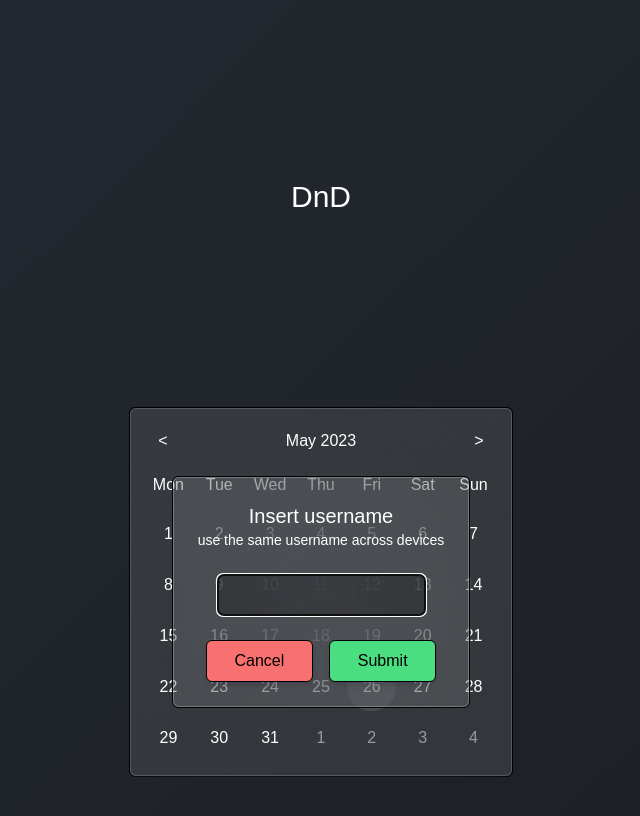
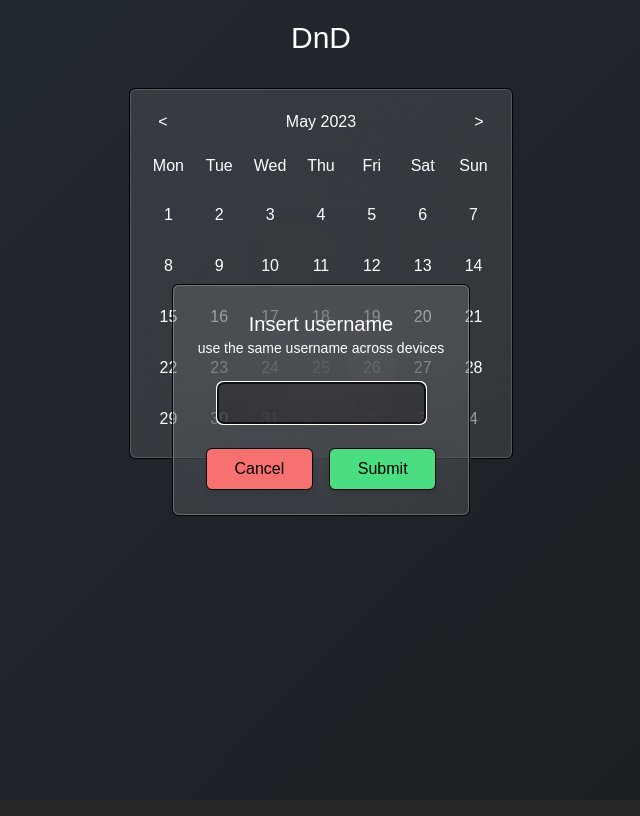
Before and after one commit to adbc-0/event_manager, a Next.js app: page /events/1 in a window 1280 px wide. Shown: the top 816 px of the page, without its empty margins (319-959 px from the left). Built offline with nearby package versions, Linux system fonts and the light colour scheme; a web font is replaced by a local one.

Commit message:
Fix grid height on smaller screens

```diff
--- a/src/app/events/[id]/EventView.tsx
+++ b/src/app/events/[id]/EventView.tsx
@@ -63,7 +63,7 @@ export default function EventView() {
     }, [event.name]);
 
     return (
-        <div className="grid grid-cols-1 items-center auto-rows-min md:auto-rows-[1fr_1fr_1fr]">
+        <div className="grid grid-cols-1 items-center auto-rows-min min-h-full-dvh md:auto-rows-3">
             <WelcomeSection
                 eventName={event.name}
                 openModal={openIdentityModal}
```
